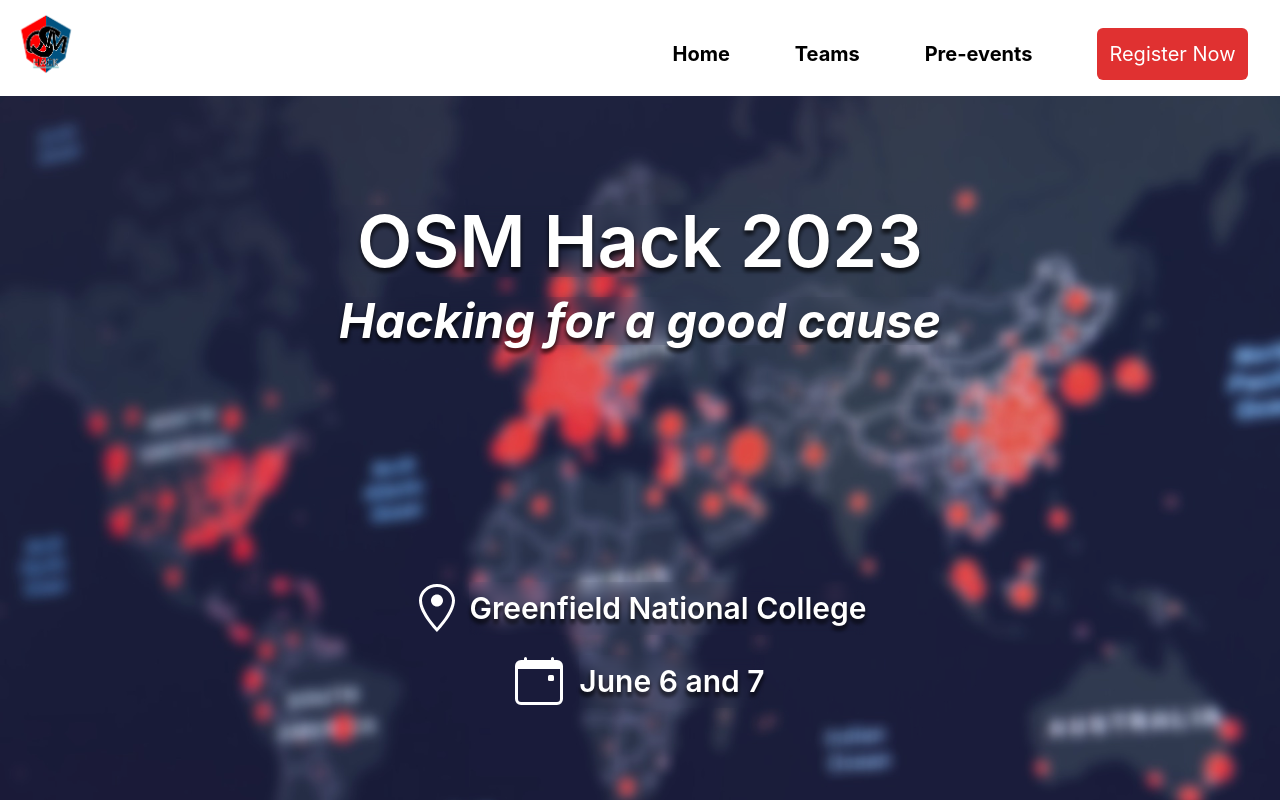
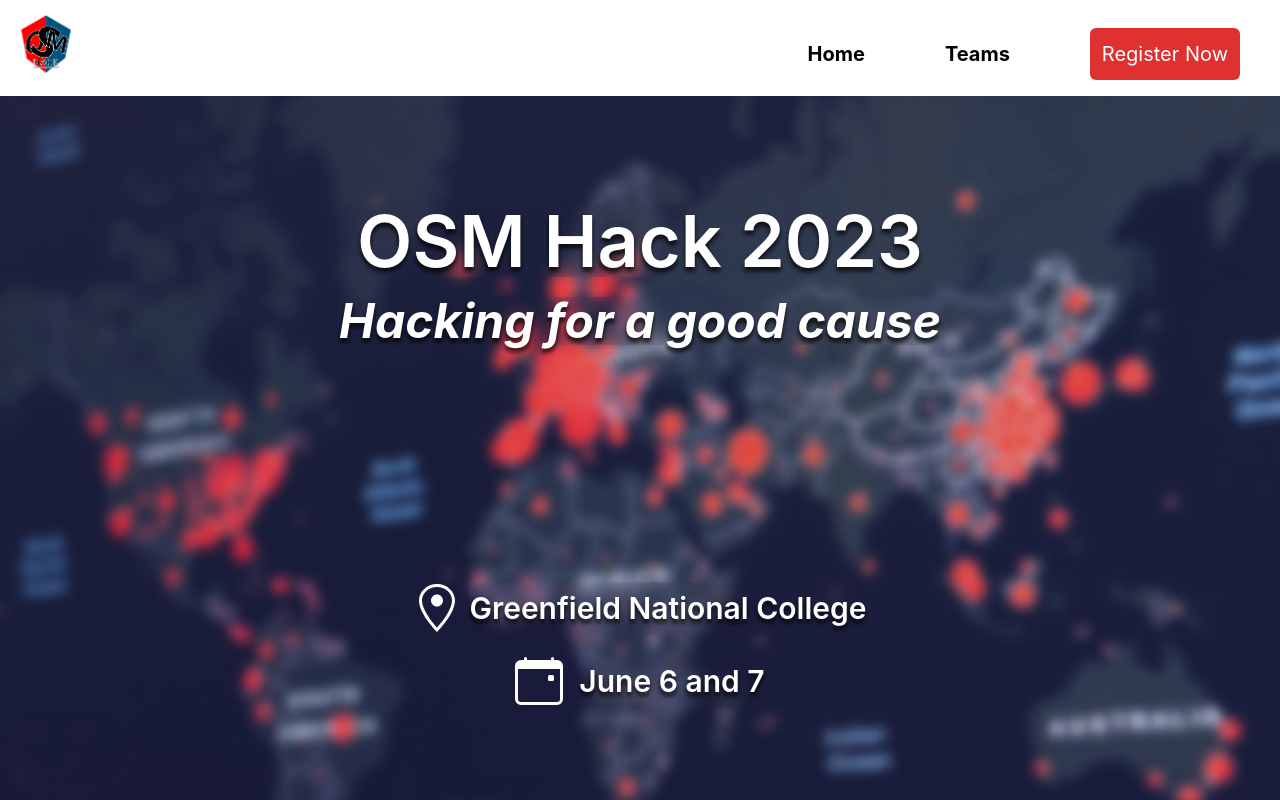
Before and after one commit to osmhack2023/beta, a React (Create React App) app: page / in a window 1280 px wide. Shown: the top 800 px of the page. Built offline with nearby package versions, Linux system fonts and the light colour scheme.

Commit message:
Remove preevent

```diff
--- a/src/components/navigation.jsx
+++ b/src/components/navigation.jsx
@@ -48,12 +48,12 @@
                 <img src={logo} className="h-20 "></img>
             </div>
             <div className='basis-1/2 text-xl mt-5 font-inter'>
-                <ul className={'list-none flex justify-around items-center' + ' ' + active}>
+                <ul className={'list-none flex justify-end px-10 gap-x-20 items-center' + ' ' + active}>
                     <li className='font-bold active:translate-y-1 hover:text-dgrey' onClick={navToggle1}>
                         <Link to="/">Home</Link>
                     </li>
                     <li className='font-bold  active:translate-y-1 hover:text-dgrey' onClick={navToggle1}> <Link to="/teams">Teams</Link></li>
-                    <li className='font-bold  active:translate-y-1 hover:text-dgrey' onClick={navToggle1}> <Link to="/preevents">Pre-events</Link></li>
+                    {/* <li className='font-bold  active:translate-y-1 hover:text-dgrey' onClick={navToggle1}> <Link to="/preevents">Pre-events</Link></li> */}
                     <Link to="/redirect"><button onClick={navToggle1} className='bg-rednew text-white p-3  rounded-md hover:bg-dgreen active:translate-y-1'
                         style={
                             { "borderRadius": "6px" }
```
